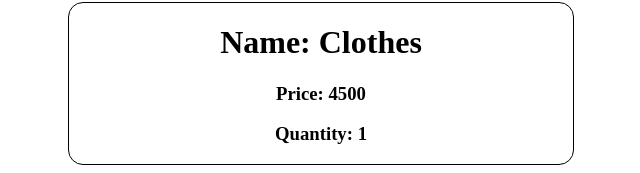
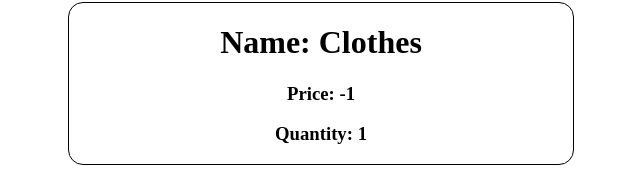
Before and after one commit to abhiii-raj/React, a React (Vite) app in the folder React2/: page / in a window 1280 px wide. Shown: the part 355-528 px from the top of the page, without its empty margins (319-959 px from the left). Built offline with nearby package versions, Linux system fonts and the light colour scheme.

Commit message:
defaultProps

```diff
--- a/React2/src/Product.jsx
+++ b/React2/src/Product.jsx
@@ -1,6 +1,6 @@
 import "./Product.css"
 
-function Product({title, price, quantity}){
+function Product({title, price = -1, quantity}){
     return (
         <div className="Product">
             <h1>Name: {title}</h1>
--- a/React2/src/ProductList.jsx
+++ b/React2/src/ProductList.jsx
@@ -5,7 +5,7 @@ function ProductList(){
         <>
             <Product title="Mobile" price={30000} quantity={2}/>
             <Product title="Laptop" price={45000} quantity={1} />
-            <Product title="Clothes" price={4500} quantity={1}/>
+            <Product title="Clothes" quantity={1}/>
         </>
     )
 }
```
